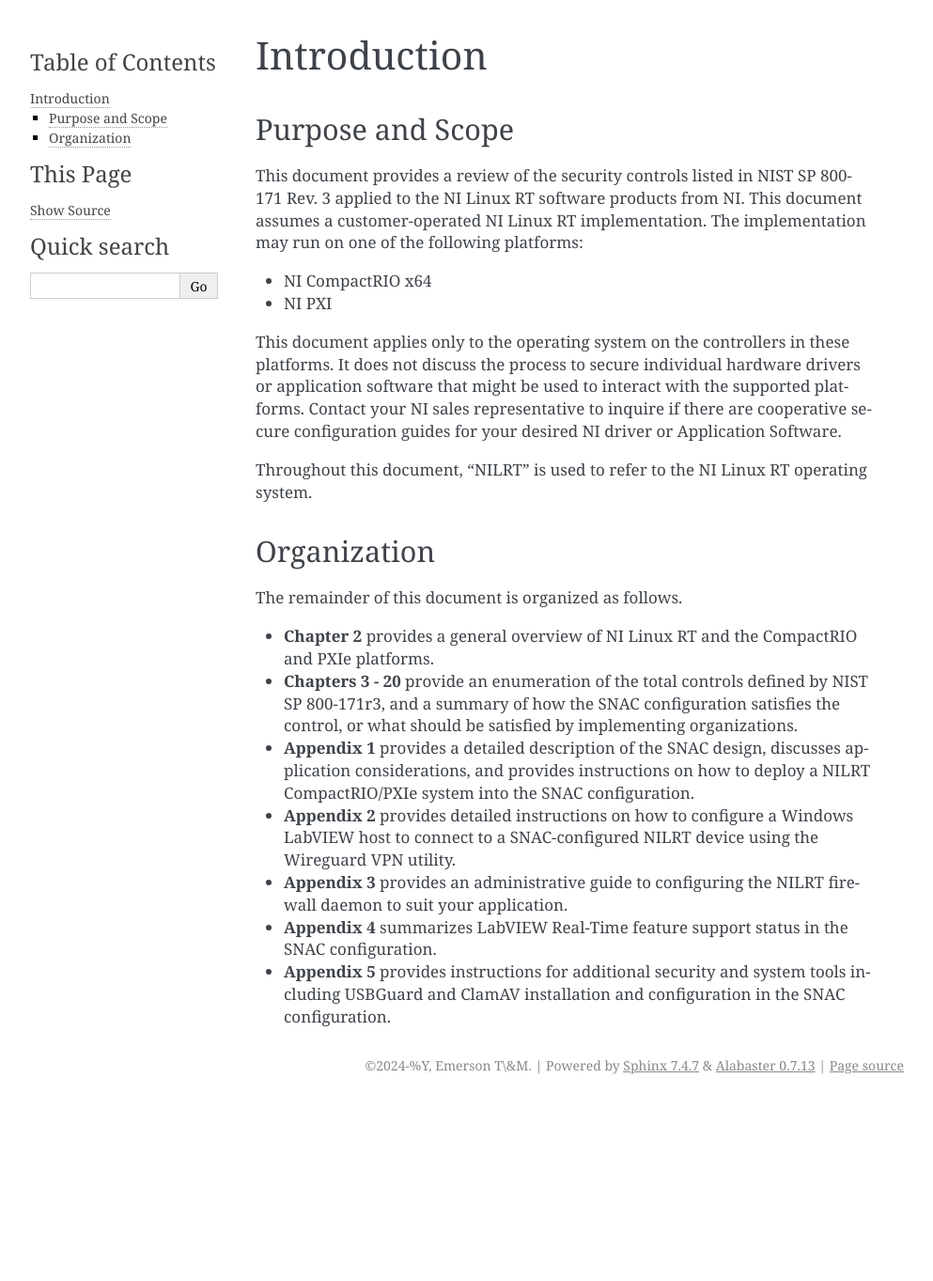
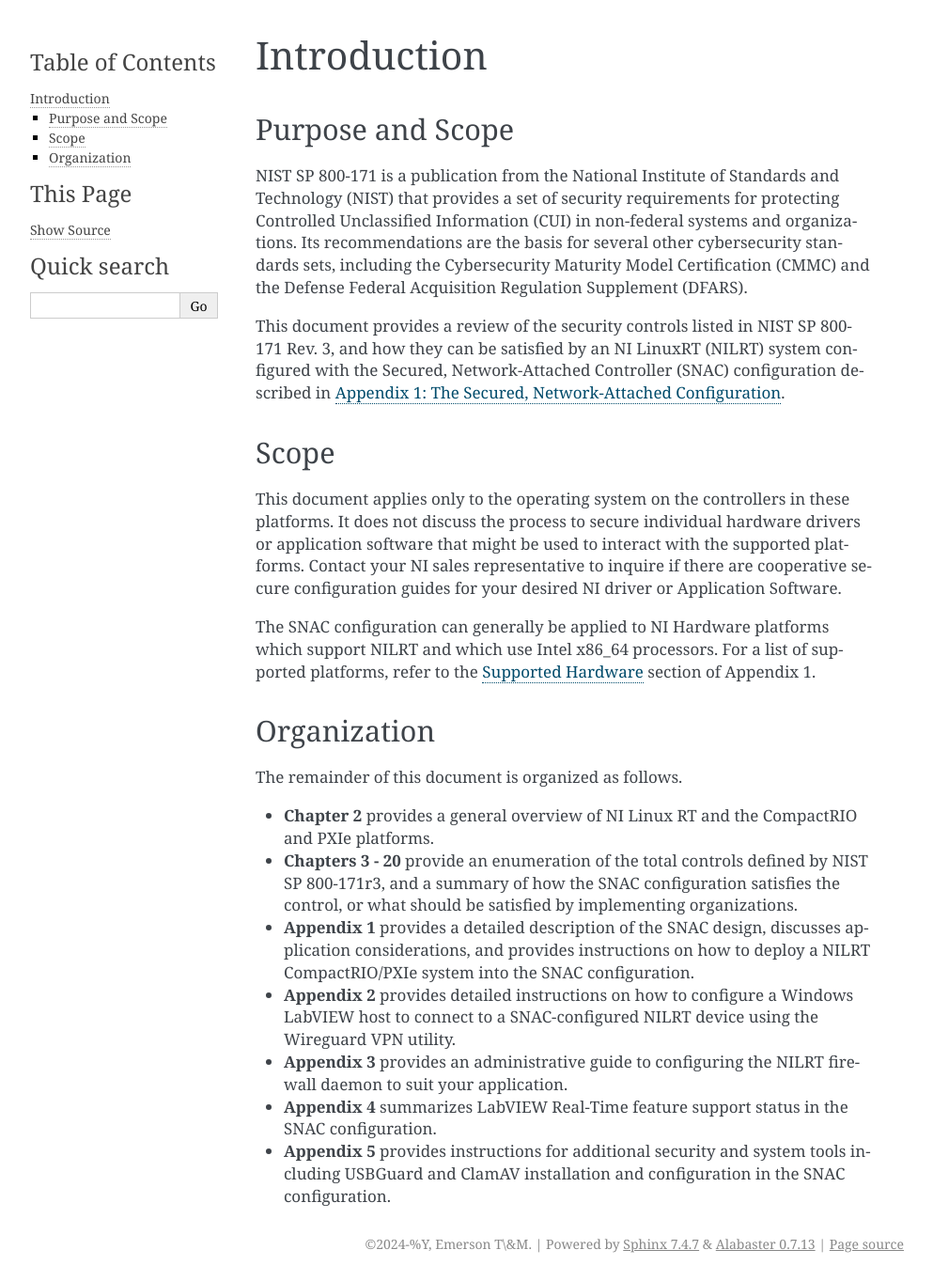
Before and after one commit to ni/nilrt-snac-guide, a Sphinx documentation site: the page built from source/introduction.rst, in a window 1280 px wide. Shown: the whole page at 94% size, without its empty margins (148-1141 px from the left). Built offline with Sphinx 7.4.7, drawn with Linux system fonts in a browser that asks for light colours; before the commit the page ends 1173 px from its top, so only the background shows below that.

Commit message:
Rework supported hw/sw sections.
We talk about supported hardware/platforms in both the Introduction and
Appendix 1, but the former has fallen out of date. Instead, refer to
Appendix 1, where we have a more complete list. And also break out the
hardware and software support sections into their own includes-files.

Signed-off-by: Alex Stewart <alex.stewart@emerson.com>

```diff
--- a/source/introduction.rst
+++ b/source/introduction.rst
@@ -10,18 +10,22 @@
 Purpose and Scope
 -----------------
 
-This document provides a review of the security controls listed in NIST SP 800-171 Rev. 3 applied to the NI Linux RT software products from NI.
-This document assumes a customer-operated NI Linux RT implementation.
-The implementation may run on one of the following platforms:
+NIST SP 800-171 is a publication from the National Institute of Standards and Technology (NIST) that provides a set of security requirements for protecting Controlled Unclassified Information (CUI) in non-federal systems and organizations.
+Its recommendations are the basis for several other cybersecurity standards sets, including the Cybersecurity Maturity Model Certification (CMMC) and the Defense Federal Acquisition Regulation Supplement (DFARS).
 
-* NI CompactRIO x64
-* NI PXI
+This document provides a review of the security controls listed in NIST SP 800-171 Rev. 3, and how they can be satisfied by an NI LinuxRT (NILRT) system configured with the Secured, Network-Attached Controller (SNAC) configuration described in :ref:`appendix-1`.
+
+
+-----
+Scope
+-----
 
 This document applies only to the operating system on the controllers in these platforms.
 It does not discuss the process to secure individual hardware drivers or application software that might be used to interact with the supported platforms.
 Contact your NI sales representative to inquire if there are cooperative secure configuration guides for your desired NI driver or Application Software.
 
-Throughout this document, "NILRT" is used to refer to the NI Linux RT operating system.
+The SNAC configuration can generally be applied to NI Hardware platforms which support NILRT and which use Intel x86_64 processors.
+For a list of supported platforms, refer to the :ref:`appendix-1-supported-hardware` section of Appendix 1.
 
 
 ------------
```
Also changed, not shown: source/appendix-1-snac/supported-hardware.rst (added, +58 -0 lines), source/appendix-1-snac/supported-software.rst (added, +24 -0 lines), source/appendix_1.rst (+8 -64 lines).
